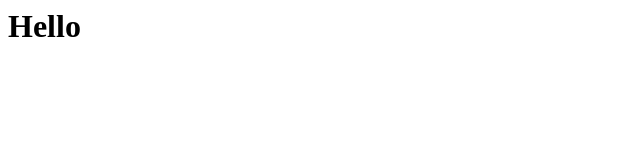
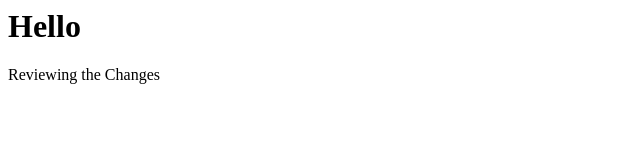
Before and after one commit to gsingh1629/gitgithub, a plain HTML site: page index.html in a window 1280 px wide. Shown: the whole page, without its empty margins (0-640 px from the left). Drawn offline with Linux system fonts and the light colour scheme.

Commit message:
Add paragraph

```diff
--- a/index.html
+++ b/index.html
@@ -1 +1,2 @@
 <h1>Hello</h1>
+<p>Reviewing the Changes</p>
```
